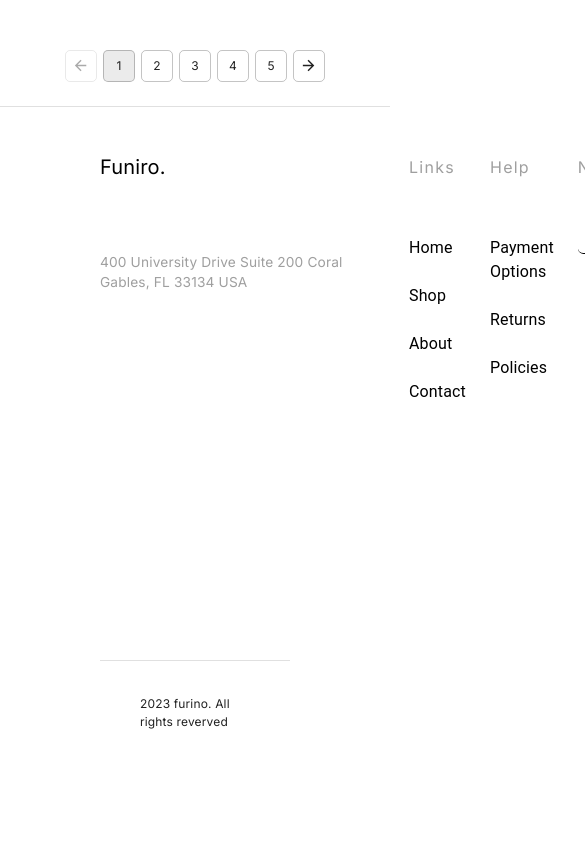
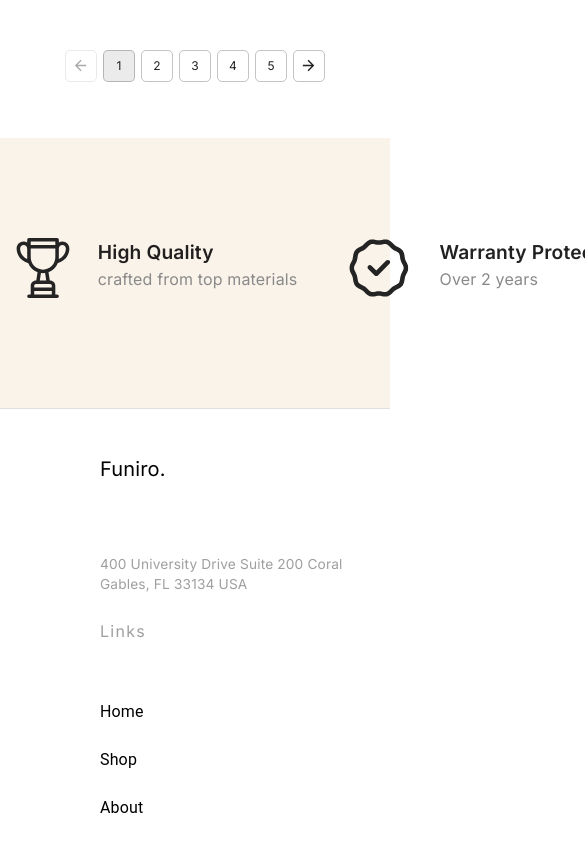
Before and after one commit to buzzracharyeah-rejan/ecommerce_test, a React (Vite) app: page /shop in a window 390 px wide. Shown: the part 4660-5504 px from the top of the page, 585 px wide, since content can reach past the window. Before the commit the page ends 5464 px from the top, so only its background shows below. Built offline with nearby package versions, Linux system fonts and the light colour scheme.

Commit message:
fix: footer responsive

```diff
--- a/src/scenes/Footer/index.tsx
+++ b/src/scenes/Footer/index.tsx
@@ -10,7 +10,7 @@ const Footer = () => {
     <>
       <Divider />
       <Box p='48px 100px 38px 100px'>
-        <FlexBetween className='footer' sx={{ alignItems: 'flex-start' }}>
+        <FlexBetween className='footer' sx={{ alignItems: 'flex-start', flexWrap: 'wrap' }}>
           <Box className='footer__meta' display='flex' flexDirection='column' gap='4.5rem'>
             <Typography variant='h4' className='footer__meta-title'>
               Funiro.
--- a/src/scenes/Shop/fragments/ShoppingItems.tsx
+++ b/src/scenes/Shop/fragments/ShoppingItems.tsx
@@ -58,7 +58,7 @@ const ShoppingItems = () => {
   };
 
   return (
-    <Box mb='1.5rem'>
+    <Box mb='3.5rem'>
       <Box
         height='100px'
         display='flex'
--- a/src/scenes/Shop/index.tsx
+++ b/src/scenes/Shop/index.tsx
@@ -1,12 +1,14 @@
 import { Box } from '@mui/material';
 import Header from './fragments/Header';
 import ShoppingItems from './fragments/ShoppingItems';
+import Banner from '../../components/Banner';
 
 const Shop = () => {
   return (
     <>
       <Header />
       <ShoppingItems />
+      <Banner />
       {/* <Box sx={{ border: '1px solid #000', display: 'flex', justifyContent: 'center ' }}></Box> */}
     </>
   );
```
